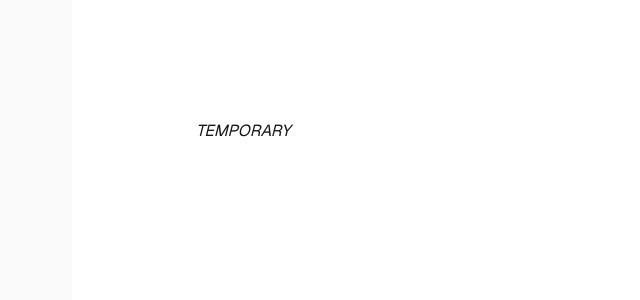
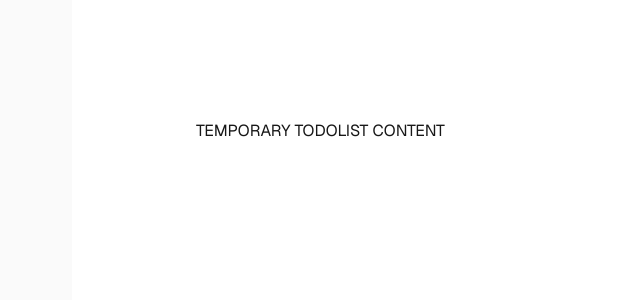
Before and after one commit to DG-InClass/DMIT-2008-A01-Jan-2026, a Next.js app in the folder src/D/nextjs-event-state-fundamentals-START/state-and-event/: page / in a window 1280 px wide. Shown: the top 300 px of the page, without its empty margins (168-808 px from the left). Built offline with nearby package versions, Linux system fonts and the light colour scheme.

Commit message:
Stubbed out the TodoList component

```diff
--- /dev/null
+++ b/src/D/nextjs-event-state-fundamentals-START/state-and-event/components/TodoList.js
@@ -0,0 +1,16 @@
+// ~/components/TodoList.js
+import {Box, Button, Grid, TextField} from '@mui/material';
+
+// React components are designed to have a
+// single parameter, commonly called "props".
+// It's an object that will hold the info
+// sent into the component.
+// You can choose either to just call it props
+// or you can provide a destructured object
+// if you want to identify specific property
+// names for the props.
+export default function TodoList(props) {
+    return <>
+        TEMPORARY TODOLIST CONTENT
+    </>
+}
--- a/src/D/nextjs-event-state-fundamentals-START/state-and-event/pages/index.js
+++ b/src/D/nextjs-event-state-fundamentals-START/state-and-event/pages/index.js
@@ -14,6 +14,7 @@ const geistMono = Geist_Mono({
 });
 
 import Container from '@mui/material/Container';
+import TodoList from "../components/TodoList";
 export default function Home() {
   return (
     <>
@@ -28,7 +29,7 @@ export default function Home() {
       >
         <main className={styles.main}>
           <Container maxWidth="sm">
-            <i>TEMPORARY</i>
+            <TodoList></TodoList>
           </Container>
         </main>
       </div>
```
